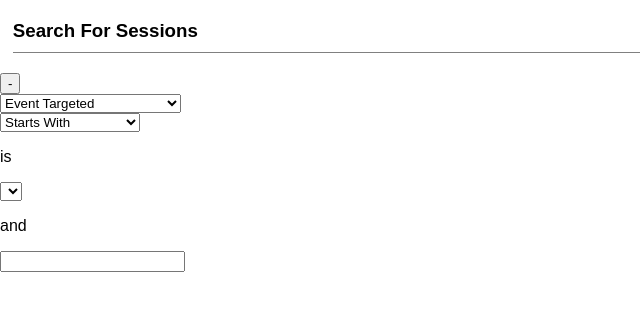
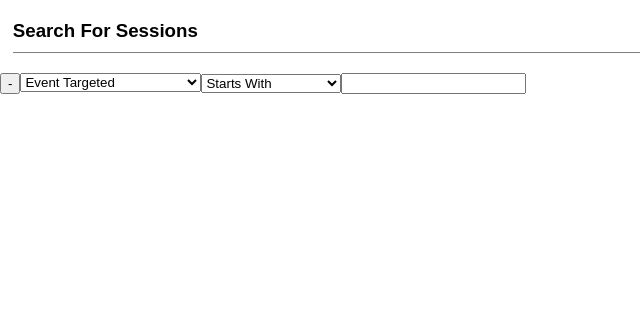
Before and after one commit to NicholasMunson/QMCC, a React app: page / in a window 1280 px wide. Shown: the whole page, without its empty margins (0-640 px from the left). Built offline with nearby package versions, Linux system fonts and the light colour scheme.

Commit message:
form changes dinamicly depending on state

```diff
--- a/src/components/Form.js
+++ b/src/components/Form.js
@@ -1,12 +1,13 @@
 import React, {Component} from 'react'
 import FormValueReturn from './FormValueReturn.js'
 import NumberValueReturn from './NumberValueRetun.js'
+import '../styles/app.css'
 
 class Form extends Component{
     constructor(props){
         super(props)
         this.state={
-            selectionValue:""
+            selectionValue:"string"
         }
 
     }
@@ -29,8 +30,8 @@ let
         console.log(this.state)
         let value = this.state.selectionValue
         return(
-                <div className="array-container">
-            <section>
+        <div>
+            <section className="array-container">
                 <button>-</button>
                 <form className="event-form" id="form-0">
                     <select className="event-select" id="form-selection-0" onChange={this.handleTypeChange}>
@@ -46,20 +47,7 @@ let
                         <option value="path" type="string">File Path</option>
                     </select>
                 </form>
-                <form id="form-1">
-                    <select>
-                        <option value="starts_with">Starts With</option>
-                        <option value="does_not_start_with">Does Not Start With</option>
-                        <option value="equals">Equals</option>
-                        <option value="does_not_equal">Does Not Equal</option>
-                        <option value="contains">Contains</option>
-                        <option value="does_not_contain">Does Not Contain</option>
-                        <option value="in_list">In List</option>
-                        <option value="not_in_list">Not In List</option>
-                        <option value="contains_all">Contains All</option>
-                    </select>
-                </form>
-                { value == "string" ? (<FormValueReturn handleTypeChange={this.handleTypeChange} />) : (<NumberValueReturn />) }
+                { value === "string" ? (<FormValueReturn handleTypeChange={this.handleTypeChange} />) : (<NumberValueReturn />) }
             </section>
         </div>
         )
--- a/src/components/FormValueReturn.js
+++ b/src/components/FormValueReturn.js
@@ -6,8 +6,19 @@ class FormValueReturn extends Component{
     }
     render(){
         return(
-        <form id="form-3">
-            <input />
+            <form id="form-1">
+            <select>
+                <option value="starts_with">Starts With</option>
+                <option value="does_not_start_with">Does Not Start With</option>
+                <option value="equals">Equals</option>
+                <option value="does_not_equal">Does Not Equal</option>
+                <option value="contains">Contains</option>
+                <option value="does_not_contain">Does Not Contain</option>
+                <option value="in_list">In List</option>
+                <option value="not_in_list">Not In List</option>
+                <option value="contains_all">Contains All</option>
+            </select>
+            <input></input>
         </form>
         )
     }
--- a/src/components/NumberValueRetun.js
+++ b/src/components/NumberValueRetun.js
@@ -3,21 +3,23 @@ import React, {Component} from 'react'
 class NumberValueReturn extends Component{
     constructor(props){
         super(props)
+
     }
     render(){
         return(
         <div>
             <form id="form-3">
-            <p>is</p>
-            <select>
-                <option></option>
-                <option></option>
-                <option></option>
-                <option></option>
-                <option></option>
-            </select>
-            <p>and</p>
-            <input></input>
+                <small>is</small>
+                <select>
+                    <option>Range</option>
+                    <option>Less Than Or Equal To</option>
+                    <option>Equals</option>
+                    <option>Does Not Equal</option>
+                    <option>Greater Than Or Equal TO</option>
+                </select>
+                <input className="number-input" />
+                <small>and</small>
+                <input className="number-input" />
             </form>
 
         </div>
--- a/src/styles/app.css
+++ b/src/styles/app.css
@@ -3,3 +3,13 @@
     padding-bottom: 10px;
     border-bottom: 1px solid grey;
 }
+.array-container{
+    display: flex;
+    flex-direction: row;
+}
+small{
+    font-size: 9px;
+    margin: 0 10px;
+    padding: 4px 8px 2px;
+    border: 1px solid black;
+}
```
